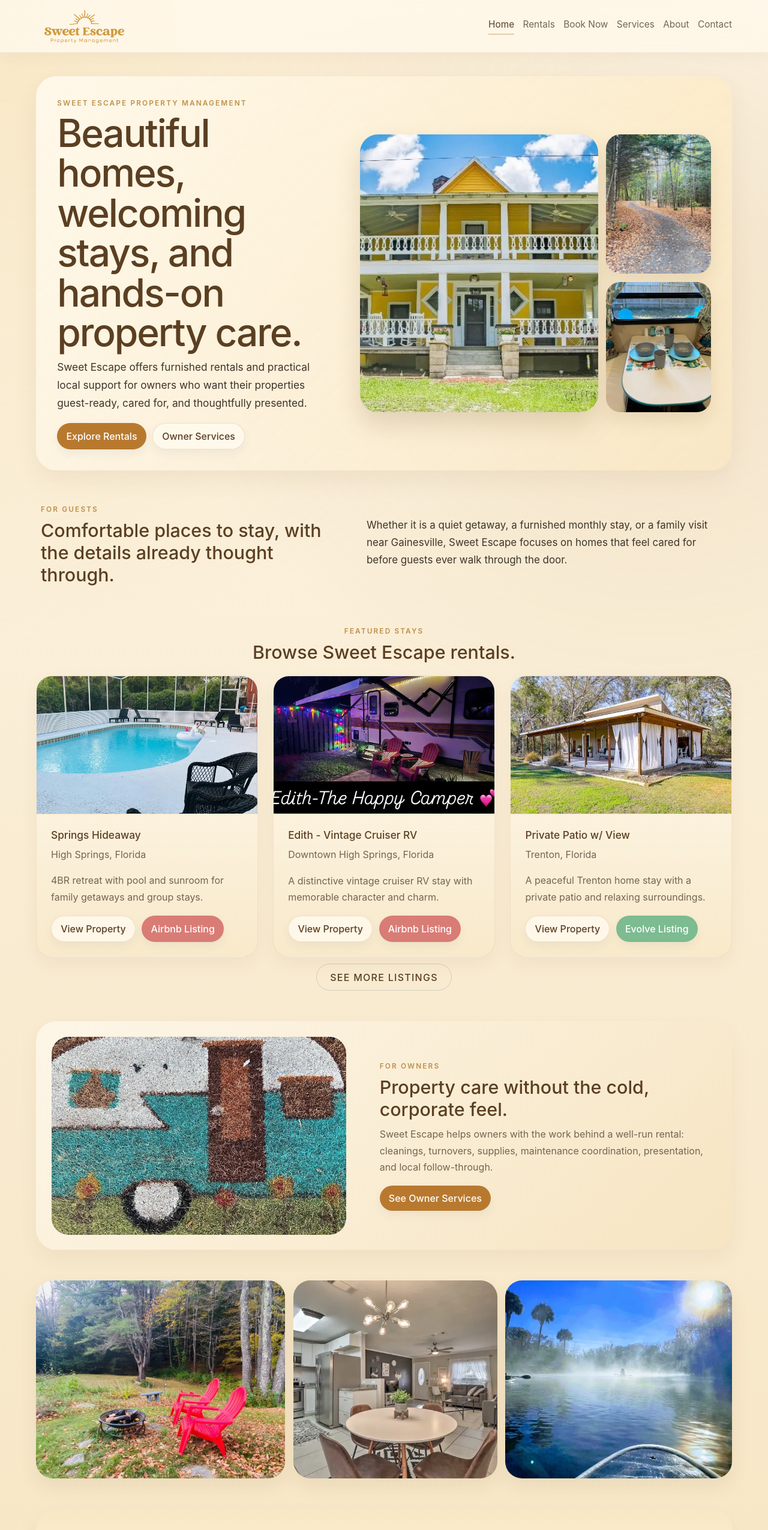
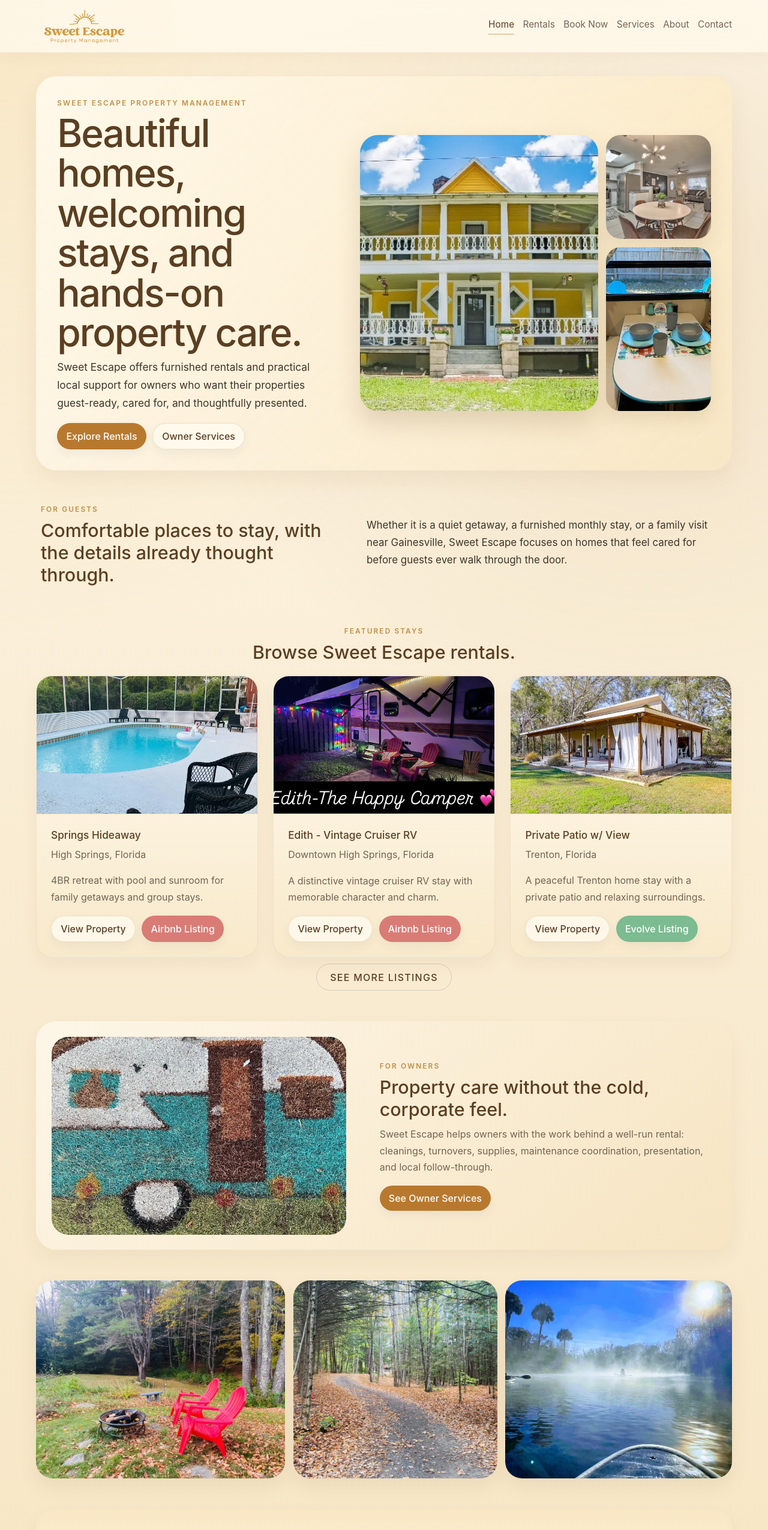
Before and after one commit to masterhavik/sweet-escape-website-2026, a React (Vite) app: page / in a window 1280 px wide. Shown: the top 2550 px of the page at 60% size. Built offline with nearby package versions, Linux system fonts and the light colour scheme.

Commit message:
Swap homepage gallery photos

```diff
--- a/src/pages/HomePage.tsx
+++ b/src/pages/HomePage.tsx
@@ -10,8 +10,8 @@ const homeGallery = [
     alt: 'Golden country scenery near a Sweet Escape rental',
   },
   {
-    src: '/images/gallery/house_interior2.webp',
-    alt: 'Bright furnished interior at a Sweet Escape rental',
+    src: '/images/gallery/country_driveway.webp',
+    alt: 'Country driveway leading to a rental property',
   },
   {
     src: '/images/gallery/hazy_water_kayak.webp',
@@ -44,7 +44,7 @@ export function HomePage() {
             alt="Large yellow historic-style Sweet Escape property"
           />
           <div className="photo-hero__stack">
-            <img src="/images/gallery/country_driveway.webp" alt="Country driveway leading to a rental property" />
+            <img src="/images/gallery/house_interior2.webp" alt="Bright furnished interior at a Sweet Escape rental" />
             <img src="/images/gallery/table_setting.webp" alt="Welcoming table setting inside a rental home" />
           </div>
         </div>
```
